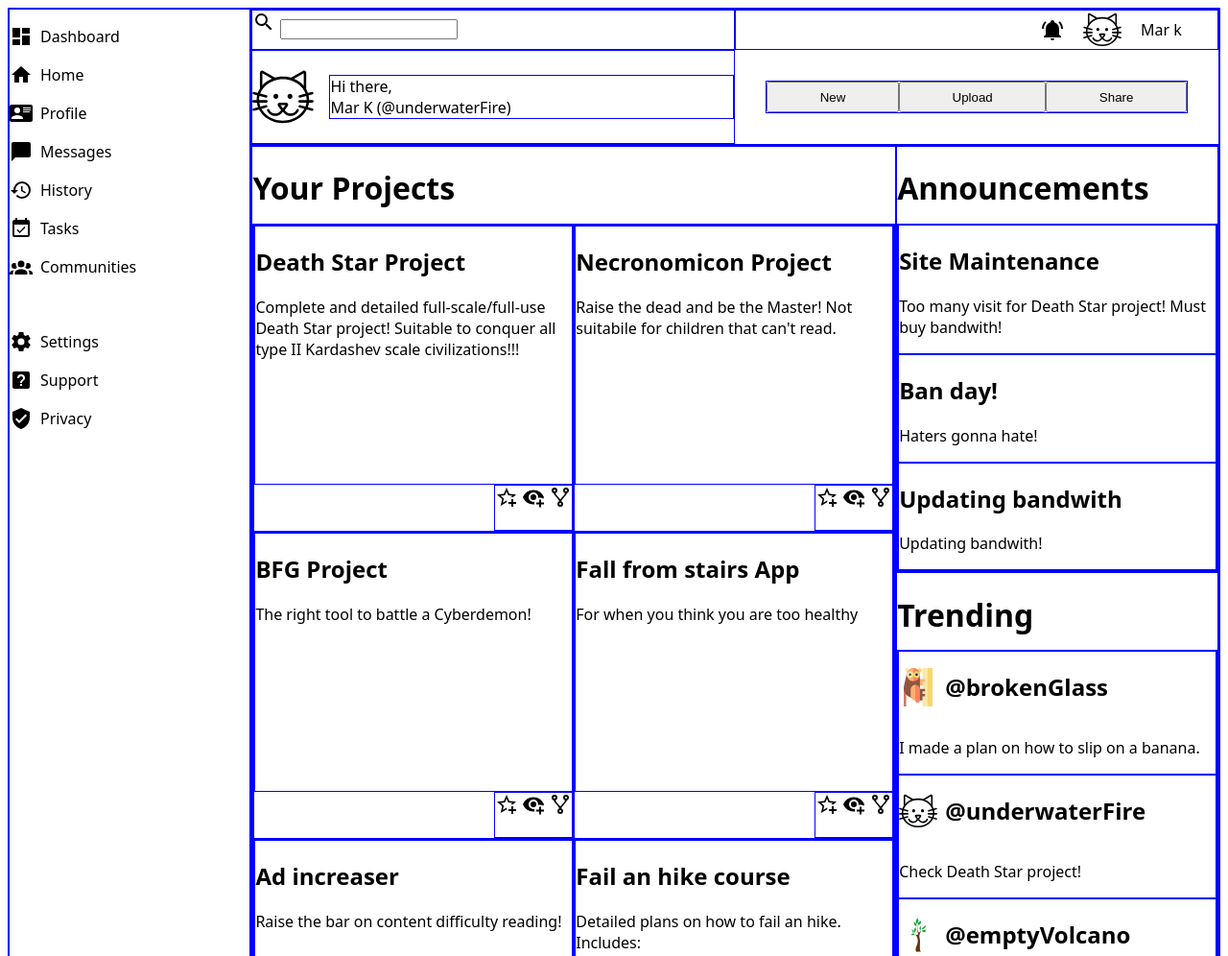
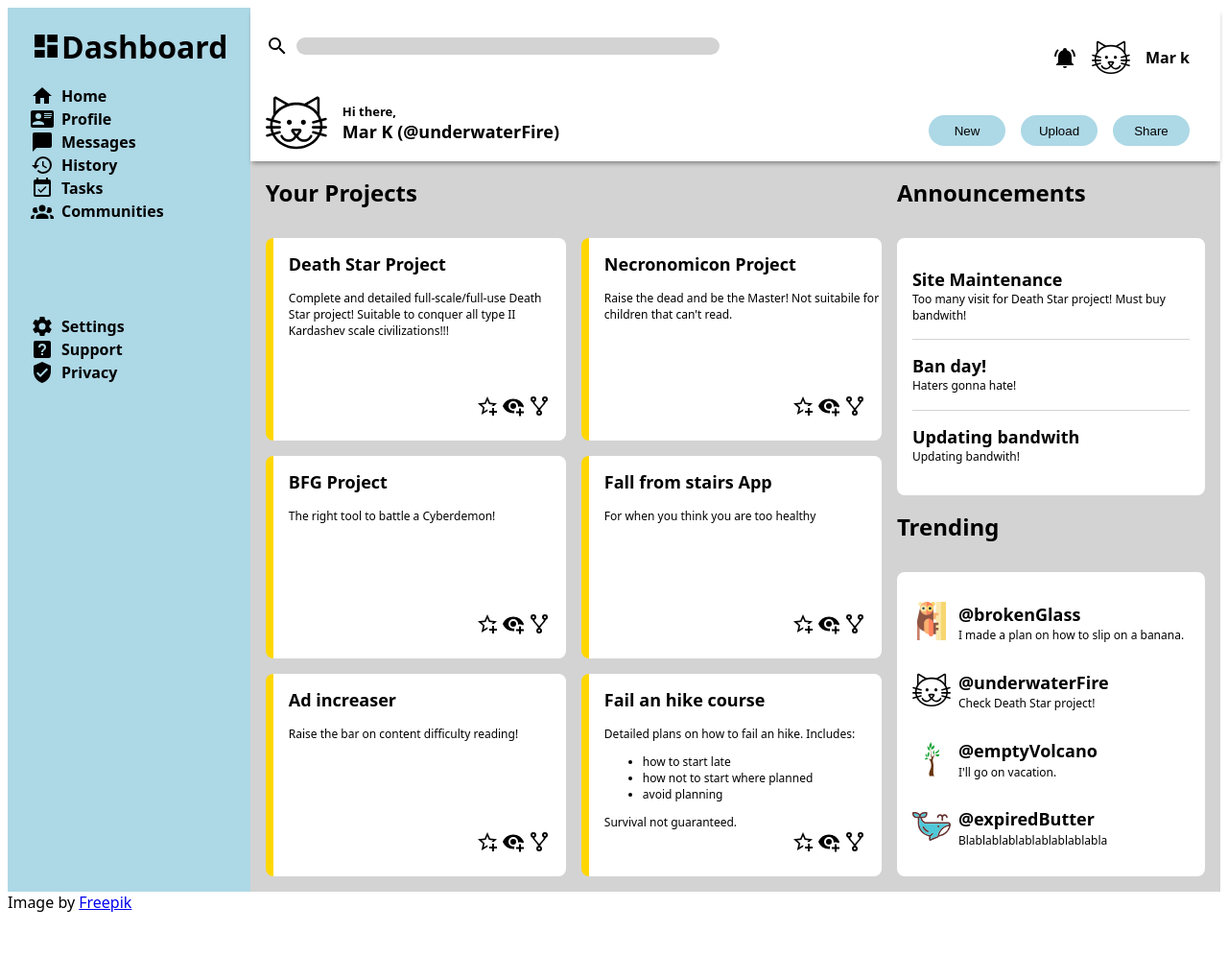
Before and after one commit to oldmanfromscene24/Project-Admin-Dashboard, a plain HTML site: page index.html in a window 1280 px wide. Shown: the top 996 px of the page at 96% size. After the commit the page ends 959 px from the top, so only its background shows below. Drawn offline with Linux system fonts and the light colour scheme.

Commit message:
project end

```diff
--- a/index.html
+++ b/index.html
@@ -12,57 +12,79 @@
     <div class="container">
 
         <div class="sidebar">
-            <p><svg xmlns="http://www.w3.org/2000/svg" viewBox="0 0 24 24">
+            <div class="dashboard">
+                <svg xmlns="http://www.w3.org/2000/svg" viewBox="0 0 24 24">
                         <title>view-dashboard</title>
                         <path d="M13,3V9H21V3M13,21H21V11H13M3,21H11V15H3M3,13H11V3H3V13Z" />
                     </svg>
-                Dashboard</p>
-            <p><svg xmlns="http://www.w3.org/2000/svg" viewBox="0 0 24 24">
+                    Dashboard
+            </div>
+            <div class="navigation">
+                <div>
+                    <svg xmlns="http://www.w3.org/2000/svg" viewBox="0 0 24 24">
                         <title>home</title>
                         <path d="M10,20V14H14V20H19V12H22L12,3L2,12H5V20H10Z" />
                     </svg>
                     Home
-            </p>
-            <p><svg xmlns="http://www.w3.org/2000/svg" viewBox="0 0 24 24">
+                </div>
+                <div>
+                    <svg xmlns="http://www.w3.org/2000/svg" viewBox="0 0 24 24">
                         <title>card-account-details</title>
                         <path
                             d="M2,3H22C23.05,3 24,3.95 24,5V19C24,20.05 23.05,21 22,21H2C0.95,21 0,20.05 0,19V5C0,3.95 0.95,3 2,3M14,6V7H22V6H14M14,8V9H21.5L22,9V8H14M14,10V11H21V10H14M8,13.91C6,13.91 2,15 2,17V18H14V17C14,15 10,13.91 8,13.91M8,6A3,3 0 0,0 5,9A3,3 0 0,0 8,12A3,3 0 0,0 11,9A3,3 0 0,0 8,6Z" />
-                </svg> Profile</p>
-            <p><svg xmlns="http://www.w3.org/2000/svg" viewBox="0 0 24 24">
+                        </svg> Profile
+                </div>
+                <div>
+                    <svg xmlns="http://www.w3.org/2000/svg" viewBox="0 0 24 24">
                         <title>message</title>
                         <path d="M20,2H4A2,2 0 0,0 2,4V22L6,18H20A2,2 0 0,0 22,16V4C22,2.89 21.1,2 20,2Z" />
-                </svg> Messages</p>
-            <p><svg xmlns="http://www.w3.org/2000/svg" viewBox="0 0 24 24">
+                        </svg> Messages
+                </div>
+                <div>
+                    <svg xmlns="http://www.w3.org/2000/svg" viewBox="0 0 24 24">
                         <title>history</title>
                         <path
                             d="M13.5,8H12V13L16.28,15.54L17,14.33L13.5,12.25V8M13,3A9,9 0 0,0 4,12H1L4.96,16.03L9,12H6A7,7 0 0,1 13,5A7,7 0 0,1 20,12A7,7 0 0,1 13,19C11.07,19 9.32,18.21 8.06,16.94L6.64,18.36C8.27,20 10.5,21 13,21A9,9 0 0,0 22,12A9,9 0 0,0 13,3" />
-                </svg> History</p>
-            <p><svg xmlns="http://www.w3.org/2000/svg" viewBox="0 0 24 24">
+                        </svg> History
+                </div>
+                <div>
+                    <svg xmlns="http://www.w3.org/2000/svg" viewBox="0 0 24 24">
                         <title>calendar-check</title>
                         <path
                             d="M19,19H5V8H19M19,3H18V1H16V3H8V1H6V3H5C3.89,3 3,3.9 3,5V19A2,2 0 0,0 5,21H19A2,2 0 0,0 21,19V5A2,2 0 0,0 19,3M16.53,11.06L15.47,10L10.59,14.88L8.47,12.76L7.41,13.82L10.59,17L16.53,11.06Z" />
-                </svg> Tasks</p>
-            <p><svg xmlns="http://www.w3.org/2000/svg" viewBox="0 0 24 24">
+                        </svg> Tasks
+                </div>
+                <div>
+                    <svg xmlns="http://www.w3.org/2000/svg" viewBox="0 0 24 24">
                         <title>account-group</title>
                         <path
                             d="M12,5.5A3.5,3.5 0 0,1 15.5,9A3.5,3.5 0 0,1 12,12.5A3.5,3.5 0 0,1 8.5,9A3.5,3.5 0 0,1 12,5.5M5,8C5.56,8 6.08,8.15 6.53,8.42C6.38,9.85 6.8,11.27 7.66,12.38C7.16,13.34 6.16,14 5,14A3,3 0 0,1 2,11A3,3 0 0,1 5,8M19,8A3,3 0 0,1 22,11A3,3 0 0,1 19,14C17.84,14 16.84,13.34 16.34,12.38C17.2,11.27 17.62,9.85 17.47,8.42C17.92,8.15 18.44,8 19,8M5.5,18.25C5.5,16.18 8.41,14.5 12,14.5C15.59,14.5 18.5,16.18 18.5,18.25V20H5.5V18.25M0,20V18.5C0,17.11 1.89,15.94 4.45,15.6C3.86,16.28 3.5,17.22 3.5,18.25V20H0M24,20H20.5V18.25C20.5,17.22 20.14,16.28 19.55,15.6C22.11,15.94 24,17.11 24,18.5V20Z" />
-                </svg> Communities</p>
-            <br>
-            <p><svg xmlns="http://www.w3.org/2000/svg" viewBox="0 0 24 24">
+                        </svg> Communities
+                </div>
+            </div>
+            <div class="branding">
+                <div>
+                    <svg xmlns="http://www.w3.org/2000/svg" viewBox="0 0 24 24">
                         <title>cog</title>
                         <path
                             d="M12,15.5A3.5,3.5 0 0,1 8.5,12A3.5,3.5 0 0,1 12,8.5A3.5,3.5 0 0,1 15.5,12A3.5,3.5 0 0,1 12,15.5M19.43,12.97C19.47,12.65 19.5,12.33 19.5,12C19.5,11.67 19.47,11.34 19.43,11L21.54,9.37C21.73,9.22 21.78,8.95 21.66,8.73L19.66,5.27C19.54,5.05 19.27,4.96 19.05,5.05L16.56,6.05C16.04,5.66 15.5,5.32 14.87,5.07L14.5,2.42C14.46,2.18 14.25,2 14,2H10C9.75,2 9.54,2.18 9.5,2.42L9.13,5.07C8.5,5.32 7.96,5.66 7.44,6.05L4.95,5.05C4.73,4.96 4.46,5.05 4.34,5.27L2.34,8.73C2.21,8.95 2.27,9.22 2.46,9.37L4.57,11C4.53,11.34 4.5,11.67 4.5,12C4.5,12.33 4.53,12.65 4.57,12.97L2.46,14.63C2.27,14.78 2.21,15.05 2.34,15.27L4.34,18.73C4.46,18.95 4.73,19.03 4.95,18.95L7.44,17.94C7.96,18.34 8.5,18.68 9.13,18.93L9.5,21.58C9.54,21.82 9.75,22 10,22H14C14.25,22 14.46,21.82 14.5,21.58L14.87,18.93C15.5,18.67 16.04,18.34 16.56,17.94L19.05,18.95C19.27,19.03 19.54,18.95 19.66,18.73L21.66,15.27C21.78,15.05 21.73,14.78 21.54,14.63L19.43,12.97Z" />
-                </svg> Settings</p>
-            <p><svg xmlns="http://www.w3.org/2000/svg" viewBox="0 0 24 24">
+                        </svg> Settings
+                </div>
+                <div>
+                    <svg xmlns="http://www.w3.org/2000/svg" viewBox="0 0 24 24">
                         <title>help-box</title>
                         <path
                             d="M11,18H13V16H11V18M12,6A4,4 0 0,0 8,10H10A2,2 0 0,1 12,8A2,2 0 0,1 14,10C14,12 11,11.75 11,15H13C13,12.75 16,12.5 16,10A4,4 0 0,0 12,6M5,3H19A2,2 0 0,1 21,5V19A2,2 0 0,1 19,21H5A2,2 0 0,1 3,19V5A2,2 0 0,1 5,3Z" />
-                </svg> Support</p>
-            <p><svg xmlns="http://www.w3.org/2000/svg" viewBox="0 0 24 24">
+                        </svg> Support
+                </div>
+                <div>
+                    <svg xmlns="http://www.w3.org/2000/svg" viewBox="0 0 24 24">
                         <title>shield-check</title>
                         <path
                             d="M10,17L6,13L7.41,11.59L10,14.17L16.59,7.58L18,9M12,1L3,5V11C3,16.55 6.84,21.74 12,23C17.16,21.74 21,16.55 21,11V5L12,1Z" />
-                </svg> Privacy</p>
+                        </svg> Privacy
+                </div>
+            </div>
 
         </div>
 
--- a/styles.css
+++ b/styles.css
@@ -1,8 +1,3 @@
-div {
-  border: 1px solid blue;
-}
-
-
 body {
   font-family: system-ui, "Segoe UI", Roboto, Helvetica, Arial, sans-serif,
     "Apple Color Emoji", "Segoe UI Emoji", "Segoe UI Symbol";
@@ -24,22 +19,43 @@ img {
 
 .sidebar {
   grid-row: 1 / 3;
+  display: grid;
+  grid-template-rows: 5rem 15rem 1fr;
+  background-color: lightblue;
+  padding-left: 1.5rem;
+  font-weight: bold;
 }
 
-.sidebar p {
+.sidebar div div {
   display: grid;
   grid-auto-flow: column;
   grid-template-columns: 2rem 1fr;
   align-items: center;
 }
 
+.dashboard {
+  font-size: 2rem;
+  display: grid;
+  grid-template-columns: 2rem 1fr;
+  align-items: center;
+}
+
+.dashboard svg {
+  height: 2rem;
+}
+
 .main {
   display: grid;
   grid-template-columns: 2fr 1fr;
+  background-color: lightgray;
 }
 
 .projectTitle {
   grid-row: 1 / 3;
+}
+
+.projectTitle h1 {
+  margin-left: 1rem;
 }
 
 .projects {
@@ -47,6 +63,8 @@ img {
   display: grid;
   grid-template-columns: 1fr 1fr;
   grid-auto-rows: 1fr;
+  margin: 0 1rem 1rem 1rem;
+  gap: 1rem;
 }
 
 .announcementsTitle {
@@ -54,20 +72,54 @@ img {
   grid-template-rows: 5rem 1fr;
 }
 
+.announcements {
+  display: grid;
+  background-color: white;
+  margin-right: 1rem;
+  border-radius: 0.5rem;
+  padding: 1rem;
+}
+
+.announcement:not(:last-child) {
+  border-bottom: 1px solid lightgrey;
+}
+
+.announcement > p {
+  margin-top: 0;
+}
+
+.announcement > h2 {
+  margin-bottom: 0;
+}
+
 .title {
   display: grid;
   grid-template-rows: 5rem 1fr;
+  font-size: 0.75rem;
 }
 
 .header {
   display: grid;
   grid-template-columns: 1fr 1fr;
+  grid-template-rows: 5rem 5rem;
+  box-shadow: 0px 4px 5px -2px grey;
+  position: relative;
 }
 
 .welcome {
   display: grid;
   grid-template-columns: 5rem 1fr;
   align-items: center;
+  font-weight: bold;
+  padding: 0 1rem 0 1rem;
+}
+
+.welcome p:first-child {
+  font-size: small;
+}
+
+.welcome p:nth-child(2) {
+  font-size: large;
 }
 
 .welcome img {
@@ -83,13 +135,25 @@ img {
   grid-auto-flow: column;
   height: 2rem;
   margin: 2rem;
+  justify-content:end;
+  gap: 1rem;
+}
+
+button {
+  border-radius: 1rem;
+  border: none;
+  width: 5rem;
+  background-color: lightblue;
 }
 
 .profile {
   display: grid;
   grid-auto-flow: column;
   align-items: center;
-  grid-template-columns: 1fr repeat(3, 5rem);
+  font-weight: bold;
+  justify-content:end;
+  gap: 1rem;
+  margin: 2rem;
 }
 
 .profile svg {
@@ -110,6 +174,22 @@ img {
 .project {
   display: grid;
   grid-template-rows: 1fr 3rem;
+  background-color: white;
+  border-radius: 0.5rem;
+  border-left: 0.5rem solid gold;
+}
+
+.project > * {
+  margin-left: 1rem;
+}
+
+.trending {
+  display: grid;
+  background-color: white;
+  margin-right: 1rem;
+  border-radius: 0.5rem;
+  padding: 1rem;
+  margin-bottom: 1rem;
 }
 
 .trend {
@@ -118,10 +198,34 @@ img {
   align-items: center;
 }
 
-.trend p {
-  grid-column: 1 / 3;
+.trend > img {
+  grid-row: 1 / 3;
 }
 
+.trend>h2 {
+  margin-bottom: 0;
+}
+
+.trend>p {
+  margin-top: 0;
+}
+
+
 .social {
-justify-self: end;
+  justify-self: end;
+  margin-right: 1rem;
 }
+
+.search {
+  display: grid;
+  grid-template-columns: 2rem 1fr;
+  align-items: center;
+  padding: 0 1rem 0 1rem;
+}
+
+input {
+  height: 1rem;
+  border-radius: 1rem;
+  border: none;
+  background-color: lightgrey;
+}
```
Lines whose indentation alone changed are shown as unchanged.
